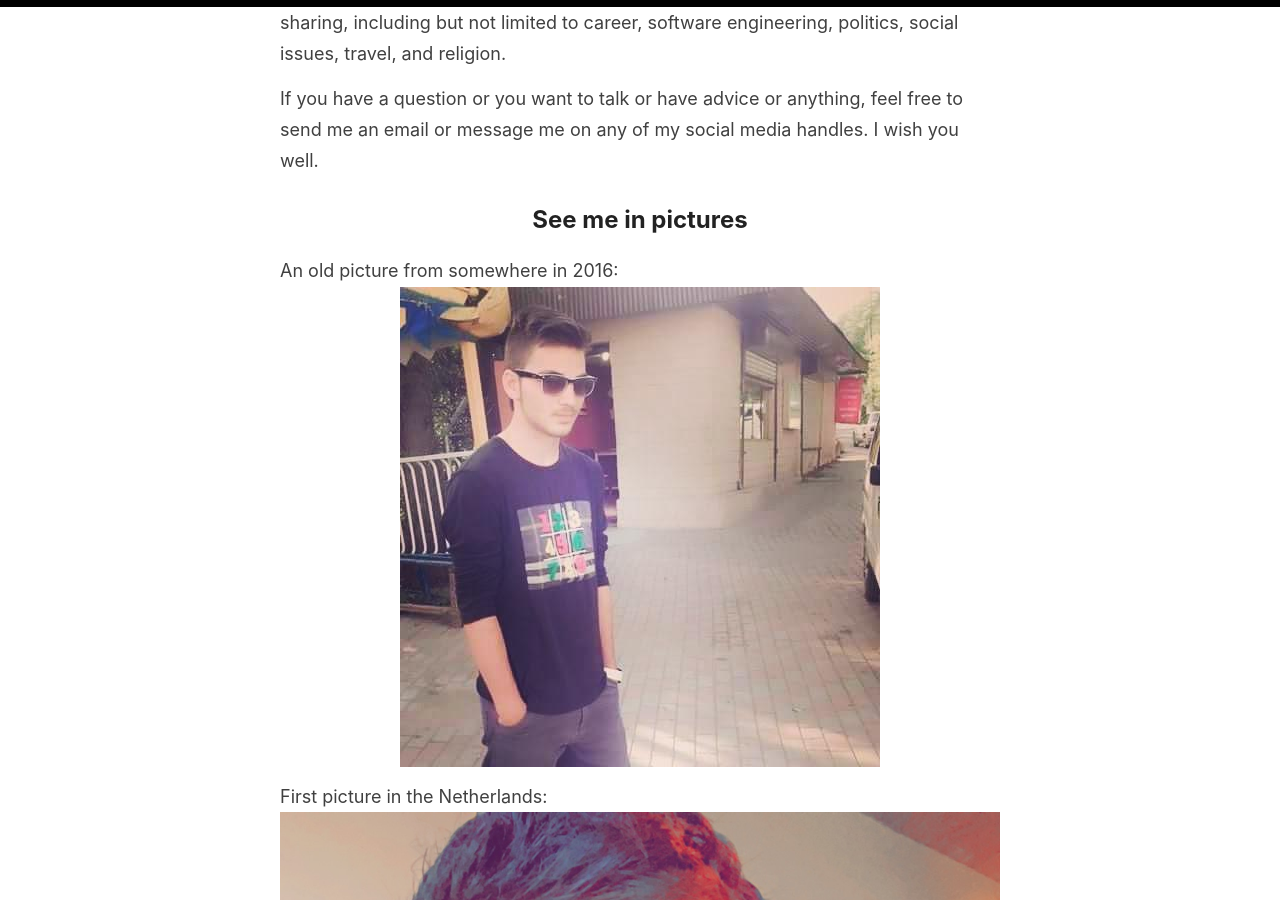
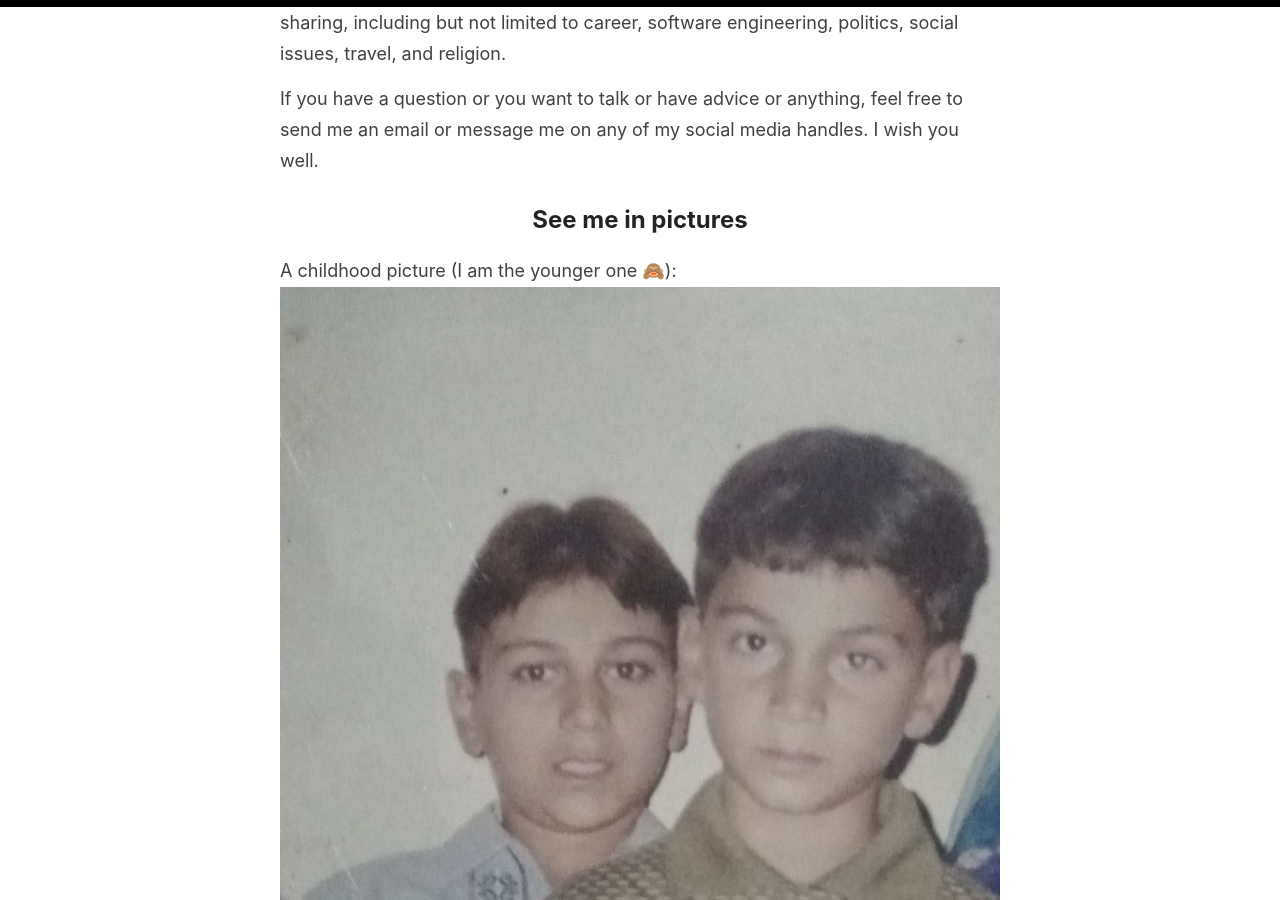
Before and after one commit to Ubaidbutt/ubaidbutt.github.io, a Jekyll site: the page built from _pages/about.md, in a window 1280 px wide and 900 px high, scrolled down 825 px. Built offline with Jekyll 4.4.1, drawn with Linux system fonts in a browser that asks for light colours; some of the changed text lies outside the part shown.

Commit message:
update about me

```diff
--- a/_pages/about.md
+++ b/_pages/about.md
@@ -17,11 +17,14 @@
 If you have a question or you want to talk or have advice or anything, feel free to send me an email or message me on any of my social media handles. I wish you well.
 
 ## See me in pictures
-An old picture from somewhere in 2016:
-![Old me](/images/the-young-me.jpeg)
+A childhood picture (I am the younger one 🙈):
+![childhood](/images/childhood.jpeg)
+
+An old picture from somewhere in 2016 during my university:
+![university](/images/university.jpeg)
 
 First picture in the Netherlands:
-![In NL](/images/first-picture-in-nl.jpeg)
+![In NL](/images/nl-running.jpeg)
 
 A picture from my recent trip to Frankfurt:
 ![recent](/images/some-picture.jpeg)
```
Also changed, not shown: images/childhood.jpeg (added), images/nl-running.jpeg (added), images/university.jpeg (added).
